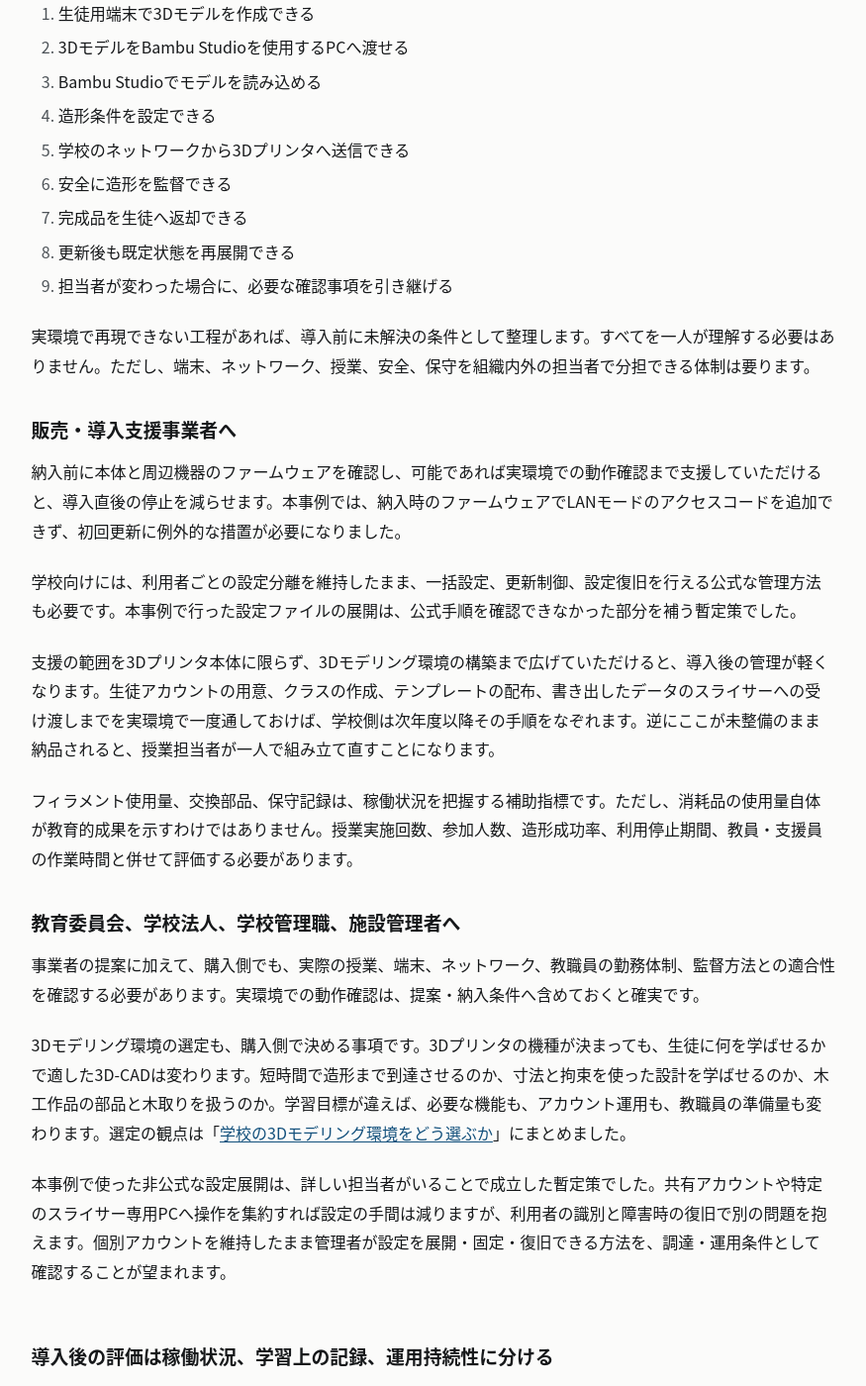
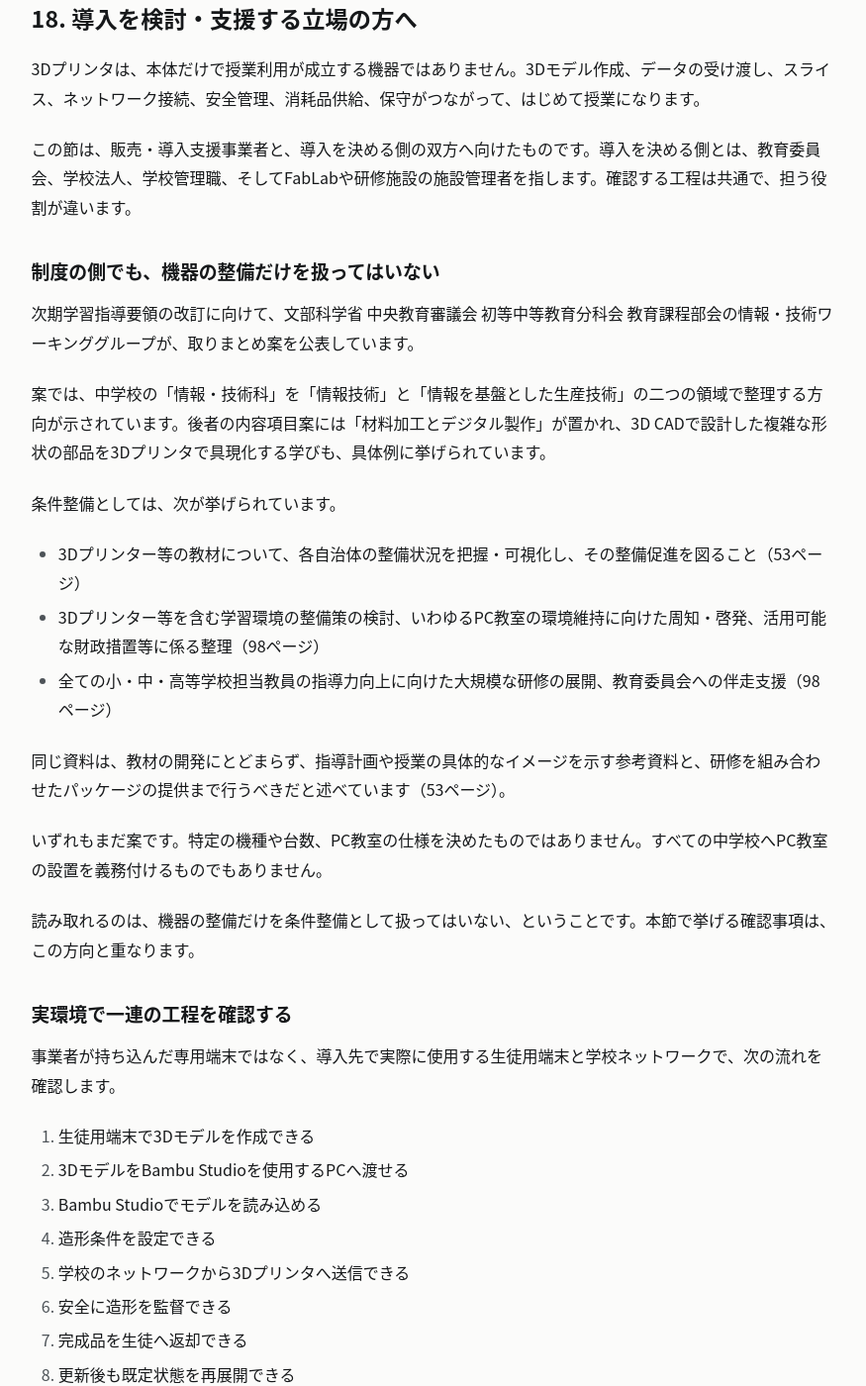
Before and after one commit to Yuichiroh-Kobayashi/bambu-a1-school-lan-guide, a Jekyll site: the page built from docs/index.md, in a window 1280 px wide and 1400 px high, scrolled down 24349 px. Shown: the whole window at 99% size, without its empty margins (202-1077 px from the left). Built offline with Jekyll 4.4.1, drawn with Linux system fonts in a browser that asks for light colours; some of the changed text lies outside the part shown.

Commit message:
docs: relate the guide to the MEXT information/technology WG draft (#9)

```diff
--- a/docs/index.md
+++ b/docs/index.md
@@ -591,6 +591,17 @@ Bambu Studioを更新した後に、以前の配布用設定を検証せず再
 
 ユーザーごとの設定分離を崩すのではなく、その上に管理者による展開・固定・復旧の仕組みを用意することが、共用PC環境との両立に必要です。
 
+### 次年度に向けた検討
+
+これらの管理機能について公式手順を確認できなかったため、次年度に向けては、標準スライサーそのものの見直しも並行して検討しています。オープンソースのOrcaSlicerを次期候補とし、Bambu Studioを残したまま追加して受入試験を進めています。
+
+判断の軸は、次の2点です。
+
+- 授業期間中は検証済みの版と設定を固定し、長期休業や年度の変わり目に更新を確かめて取り込めること
+- その運用を、担当者個人の手作業ではなく、学校の手順として組めること
+
+本記事の執筆時点で、この検討は完了していません。標準スライサーを変更する判断もしていません。検証の経過は、別記事にまとめる予定です。
+
 <a id="ip-operation"></a>
 ## 13. DHCP予約を利用できない場合のIPアドレス運用
 
@@ -706,6 +717,24 @@ A1 miniは、ホットエンドなどの高温部と可動部が外部から見
 
 この節は、販売・導入支援事業者と、導入を決める側の双方へ向けたものです。導入を決める側とは、教育委員会、学校法人、学校管理職、そしてFabLabや研修施設の施設管理者を指します。確認する工程は共通で、担う役割が違います。
 
+### 制度の側でも、機器の整備だけを扱ってはいない
+
+次期学習指導要領の改訂に向けて、文部科学省 中央教育審議会 初等中等教育分科会 教育課程部会の情報・技術ワーキンググループが、取りまとめ案を公表しています。
+
+案では、中学校の「情報・技術科」を「情報技術」と「情報を基盤とした生産技術」の二つの領域で整理する方向が示されています。後者の内容項目案には「材料加工とデジタル製作」が置かれ、3D CADで設計した複雑な形状の部品を3Dプリンタで具現化する学びも、具体例に挙げられています。
+
+条件整備としては、次が挙げられています。
+
+- 3Dプリンター等の教材について、各自治体の整備状況を把握・可視化し、その整備促進を図ること（53ページ）
+- 3Dプリンター等を含む学習環境の整備策の検討、いわゆるPC教室の環境維持に向けた周知・啓発、活用可能な財政措置等に係る整理（98ページ）
+- 全ての小・中・高等学校担当教員の指導力向上に向けた大規模な研修の展開、教育委員会への伴走支援（98ページ）
+
+同じ資料は、教材の開発にとどまらず、指導計画や授業の具体的なイメージを示す参考資料と、研修を組み合わせたパッケージの提供まで行うべきだと述べています（53ページ）。
+
+いずれもまだ案です。特定の機種や台数、PC教室の仕様を決めたものではありません。すべての中学校へPC教室の設置を義務付けるものでもありません。
+
+読み取れるのは、機器の整備だけを条件整備として扱ってはいない、ということです。本節で挙げる確認事項は、この方向と重なります。
+
 ### 実環境で一連の工程を確認する
 
 事業者が持ち込んだ専用端末ではなく、導入先で実際に使用する生徒用端末と学校ネットワークで、次の流れを確認します。
@@ -805,4 +834,6 @@ Bambu Lab A1 miniのLANモードは、生徒ごとのBambu Labクラウドアカ
 - [学校の3Dモデリング環境をどう選ぶか](3d-modeling-environment-selection.md)
 - [参考資料](references.md)
 - [更新履歴](changelog.md)
+- [情報・技術ワーキンググループ（文部科学省 中央教育審議会 初等中等教育分科会 教育課程部会）](https://www.mext.go.jp/b_menu/shingi/chukyo/chukyo3/118/index.html)
+- [同ワーキンググループ 取りまとめ案（PDF）](https://www.mext.go.jp/content/20260804-mxt_kyoiku01-000051433-1.pdf)
 - [GitHubリポジトリ](https://github.com/Yuichiroh-Kobayashi/bambu-a1-school-lan-guide)
```
Also changed, not shown: docs/3d-modeling-environment-selection.md (+10 -0 lines), CHANGELOG.md, docs/changelog.md.
